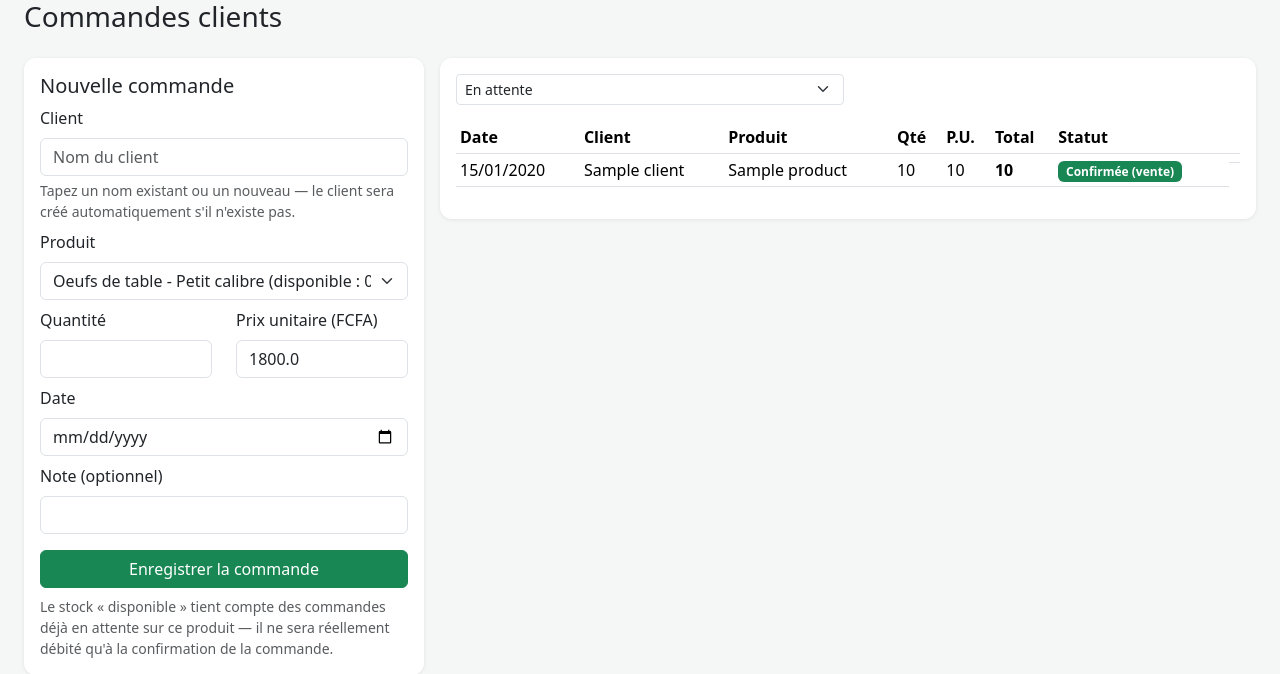
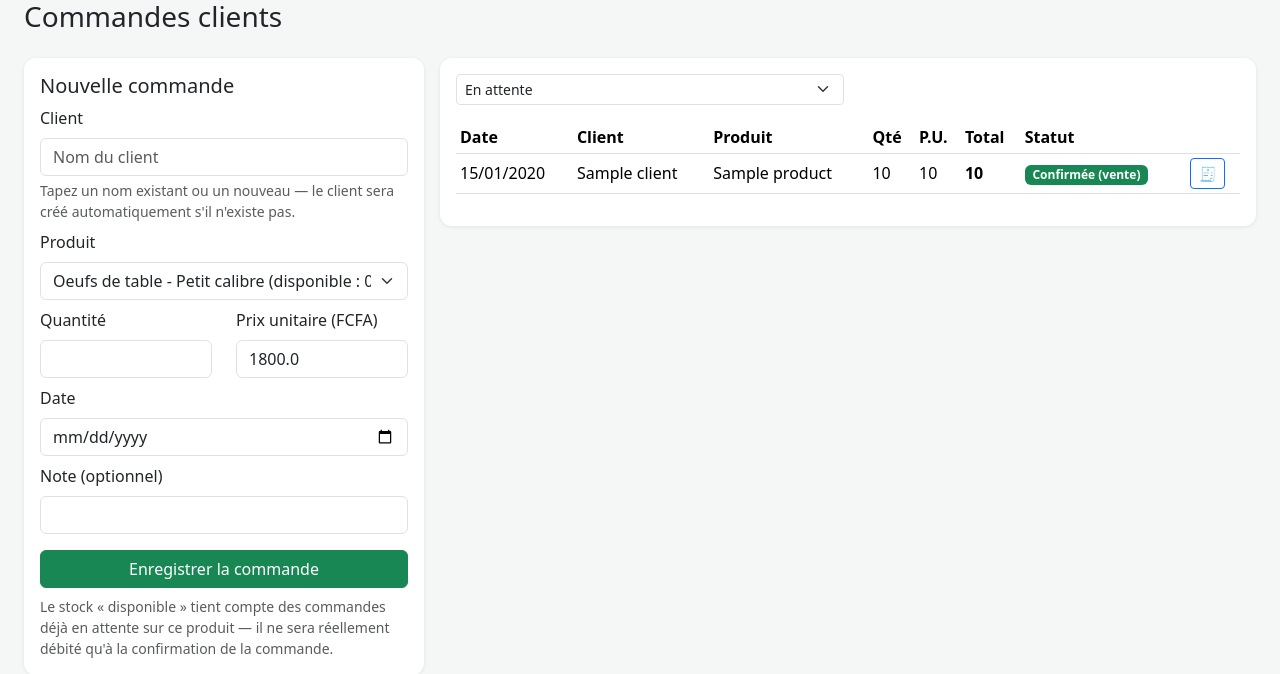
Before and after one commit to Bayegaye/senavipro, a Flask app: template templates/commandes.html in a window 1280 px wide. Shown: the top 674 px of the page. Run offline with Flask 3, Linux system fonts and the light colour scheme; tables that the repository leaves empty hold one stand-in row (values such as "Sample post"); the template is opened without the code that fills it: values that come from a table or form of the project are taken from there, most other values are stand-ins (such as "Sample title", 1, 10 or a date in 2020); parts of the project's set-up code (start-up, migrations or seed data) failed here and were passed over; some libraries are stand-ins or nearby versions.

Commit message:
Update commandes.html

```diff
--- a/templates/commandes.html
+++ b/templates/commandes.html
@@ -100,6 +100,9 @@
                 <button class="btn btn-sm btn-outline-warning" title="Annuler">✕</button>
               </form>
               {% endif %}
+              {% if o.status == 'confirmee' and o.transaction_id %}
+              <a href="{{ url_for('facture_vente', tid=o.transaction_id) }}" target="_blank" class="btn btn-sm btn-outline-primary" title="Voir la facture">🧾</a>
+              {% endif %}
               {% if current_user.is_admin and o.status != 'confirmee' %}
               <form method="POST" action="{{ url_for('supprimer_commande', oid=o.id) }}" onsubmit="return confirm('Supprimer définitivement cette commande ?');">
                 <button class="btn btn-sm btn-outline-danger" title="Supprimer">🗑</button>
```
